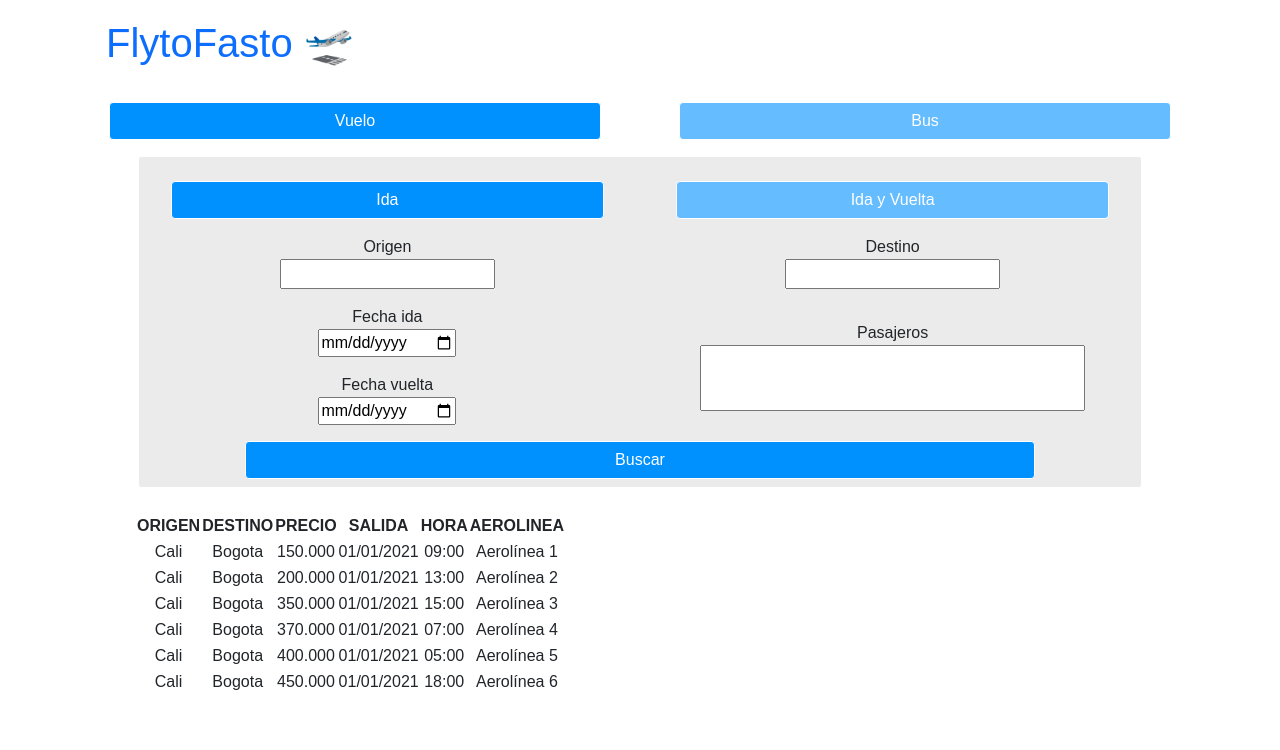
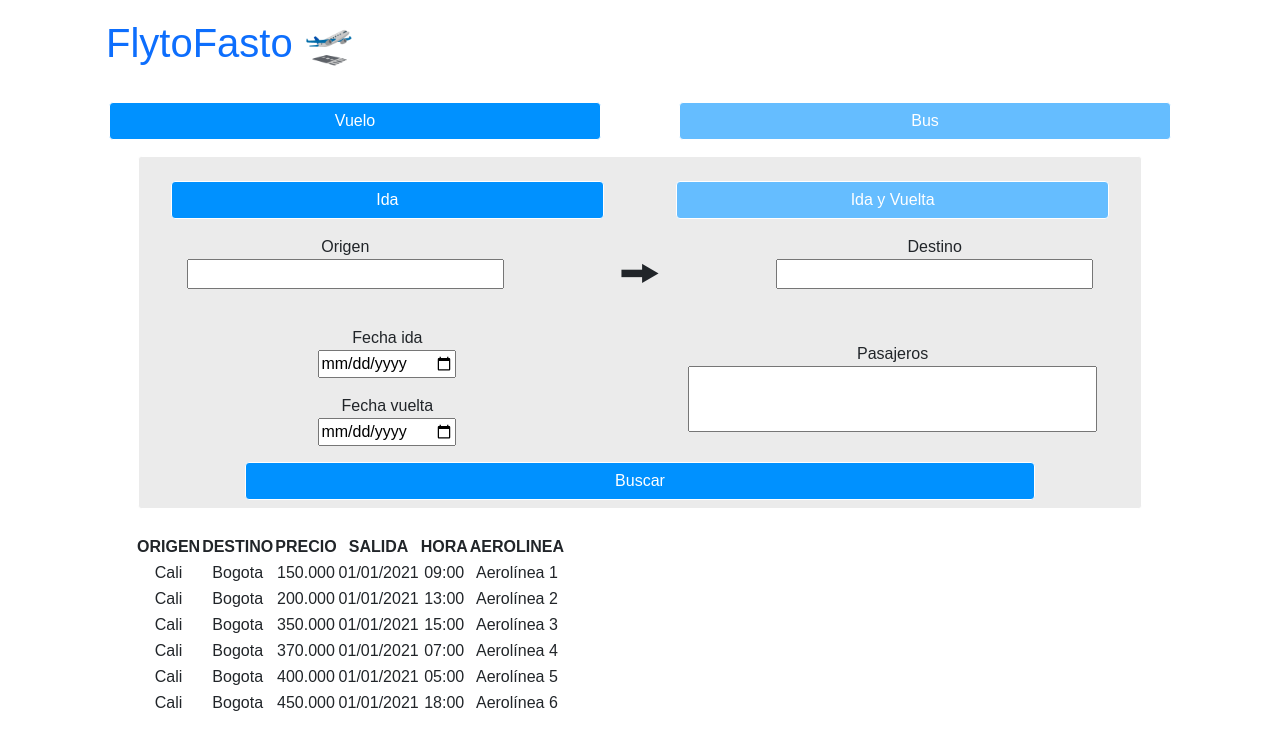
Before and after one commit to TheTenAreOne/proyecto_interfaces, a React (Create React App) app: page / in a window 1280 px wide. Shown: the top 750 px of the page. Built offline with nearby package versions, Linux system fonts and the light colour scheme.

Commit message:
add cityArrow emoji

```diff
--- a/src/components/CitySelectBox.jsx
+++ b/src/components/CitySelectBox.jsx
@@ -7,7 +7,7 @@ function CitySelectBox(props){
     <div className='citySelectBox'>
         <form action=''>
           <label htmlFor='cityOrigin'>{props.labelText}</label><br/>
-          <input type='text' id='cityOrigin' name='origin'></input>
+          <input className='cityInputBox' type='text' id='cityOrigin' name='origin'></input>
         </form>
     </div>
   );
--- a/src/components/TicketOptionsBox.jsx
+++ b/src/components/TicketOptionsBox.jsx
@@ -38,10 +38,13 @@ function TicketOptionsBox(props){
           </div>
         </div>
         <div className='row'>
-          <div className='col'>
+          <div className='col-5'>
             <CitySelectBox labelText='Origen'/>
           </div>
-          <div className='col'>
+          <div className='col-2'>
+            <div className='cityArrow'>&#129050;</div>
+          </div>
+          <div className='col-5'>
             <CitySelectBox labelText='Destino'/>
           </div>
         </div>
--- a/src/pages/Home.css
+++ b/src/pages/Home.css
@@ -20,6 +20,13 @@ body{
 
 .citySelectBox{
   margin-top: 1rem;
+}
+.cityInputBox{
+  width: 80%;
+}
+.cityArrow{
+  margin-top: 1.2rem;
+  font-size: 3rem;
 }
 
 .dateSelectBox{
@@ -60,7 +67,7 @@ body{
 
 .passengerInputBox{
   font-size: 2.5rem;
-  width: 80%;
+  width: 85%;
 }
 
 .seeBack{
```
